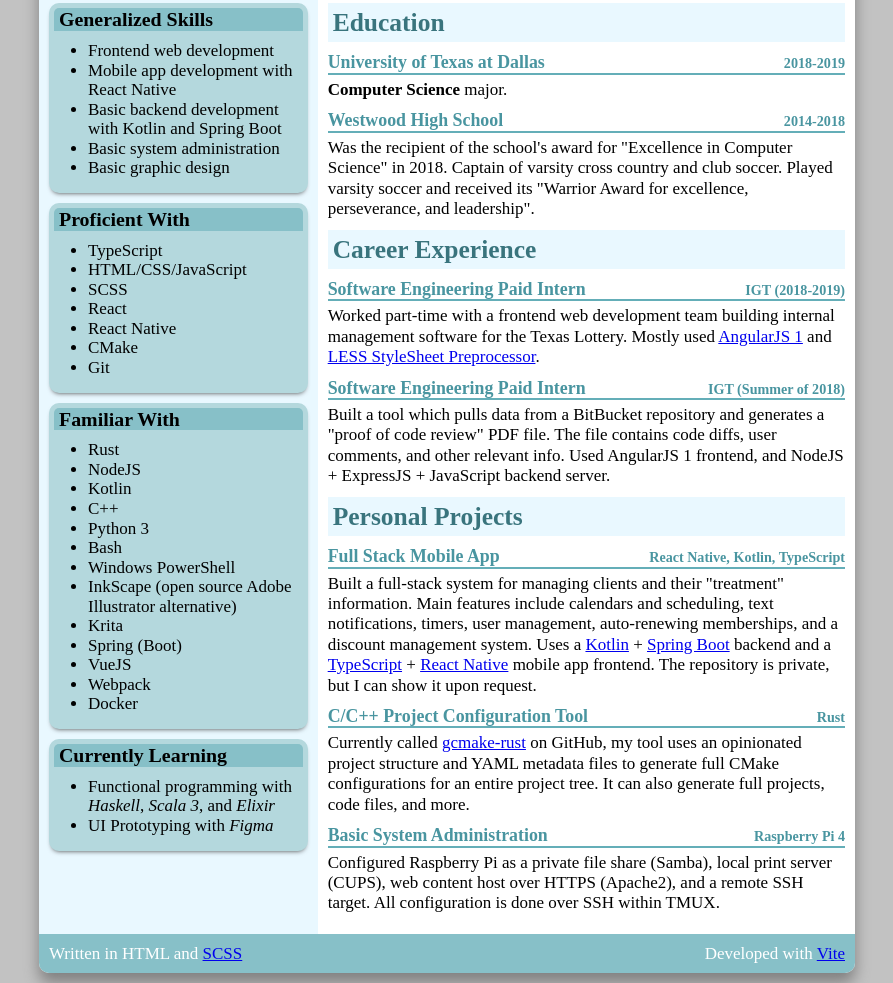
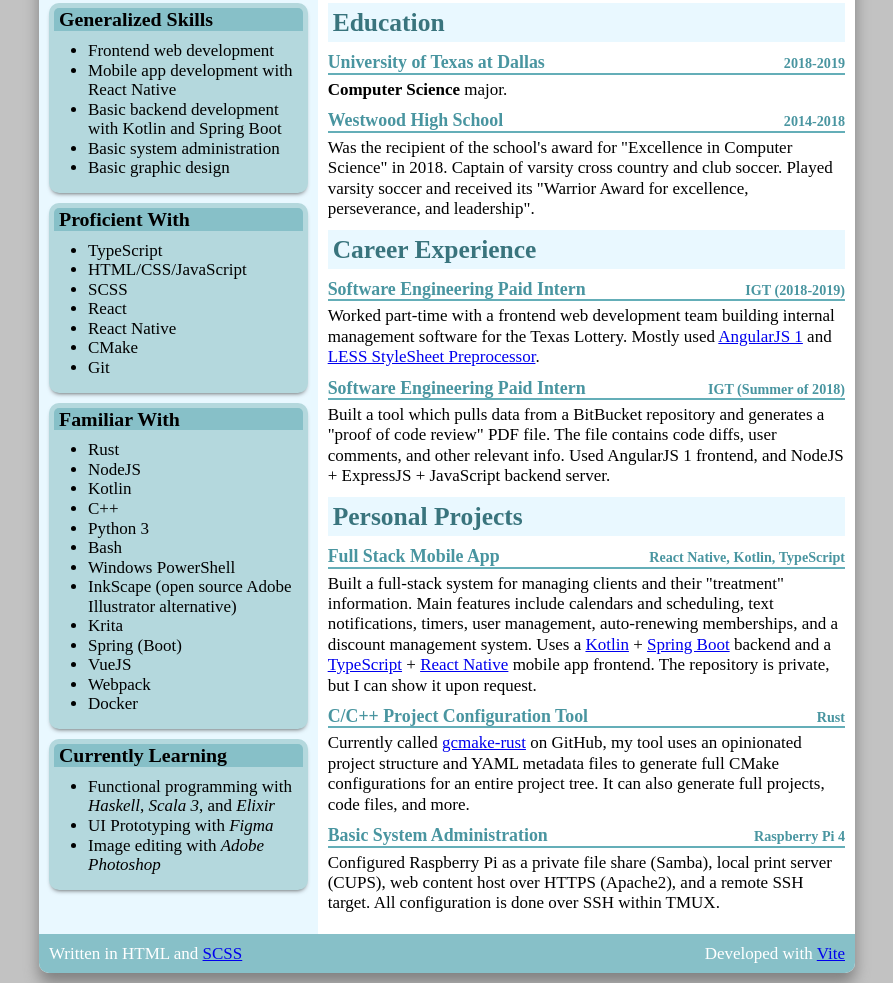
Before and after one commit to scupit/SkylarCupitResume, a website built with Vite: page index.html in a window 1280 px wide. Shown: the part 167-1150 px from the top of the page, without its empty margins (193-1086 px from the left). Built offline with nearby package versions, Linux system fonts and the light colour scheme.

Commit message:
Added Photoshop to the learning section

```diff
--- a/index.html
+++ b/index.html
@@ -199,6 +199,7 @@
             <ul>
               <li>Functional programming with <i>Haskell</i>, <i>Scala 3</i>, and <i>Elixir</i></li>
               <li>UI Prototyping with <i>Figma</i></li>
+              <li>Image editing with <i>Adobe Photoshop</i></li>
             </ul>
           </div>
         </div>
```
